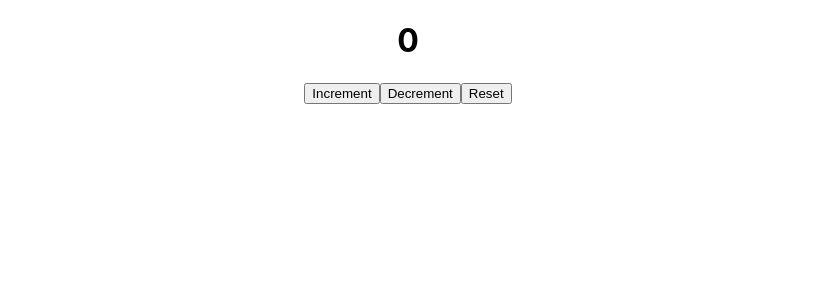
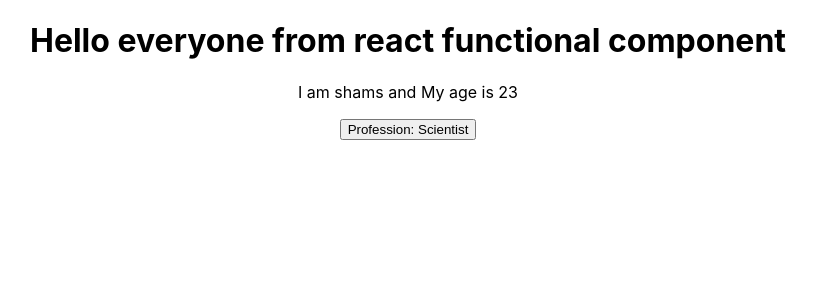
Before and after one commit to shaafiiull/step_by_step_react, a React (Create React App) app: page / in a window 1280 px wide. Shown: the top 300 px of the page, without its empty margins (232-1049 px from the left). Built offline with nearby package versions, Linux system fonts and the light colour scheme.

Commit message:
how destructuring props  helps unpack values from arrays and objects

```diff
--- a/src/App.js
+++ b/src/App.js
@@ -8,7 +8,10 @@ import Welcome from "./module01/Welcome";
 function App() {
   return (
     <div className="App">
-      <Counter></Counter>
+      <Hello name="shams" age={23}>
+        Profession: Scientist
+      </Hello>
+      {/* <Counter></Counter> */}
       {/* <Subscription></Subscription> */}
       {/*       <Hello name="shams" age={23}>
         Profession: Scientist
--- a/src/module01/Hello.js
+++ b/src/module01/Hello.js
@@ -1,6 +1,21 @@
 import React from "react";
 
-const Hello = (props) => {
+// using destructuring props
+const Hello = ({ name, age, children }) => {
+  // const { name, age, children } = props;
+  // destructuring can be done in function parameter or in function body
+  return (
+    <div>
+      <h1>Hello everyone from react functional component</h1>
+      <p>
+        I am {name} and My age is {age}
+      </p>
+      <button>{children}</button>
+    </div>
+  );
+};
+// without destructuring
+/* const Hello = (props) => {
   return (
     <div>
       <h1>Hello everyone from react functional component</h1>
@@ -10,7 +25,7 @@ const Hello = (props) => {
       <button>{props.children}</button>
     </div>
   );
-};
+}; */
 
 /* function Hello() {
   return (
--- a/src/module01/Welcome.js
+++ b/src/module01/Welcome.js
@@ -1,6 +1,21 @@
 import React, { Component } from "react";
 
+// in class components destructuring is done inside of render method
 class Welcome extends Component {
+  render() {
+    const { name, age, children } = this.props;
+    return (
+      <div>
+        <h1>This is welcome from class component</h1>
+        <p>
+          I am {name} and My age is {age}
+        </p>
+        <button>{children}</button>
+      </div>
+    );
+  }
+}
+/* class Welcome extends Component {
   render() {
     return (
       <div>
@@ -12,6 +27,6 @@ class Welcome extends Component {
       </div>
     );
   }
-}
+} */
 
 export default Welcome;
```
